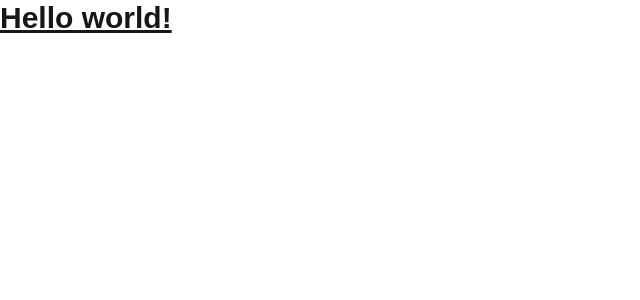
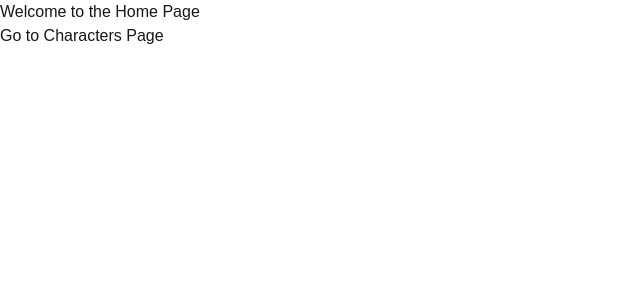
Before and after one commit to pgm-lukaverv/frontend-stage-test, a Next.js app: page / in a window 1280 px wide. Shown: the top 300 px of the page, without its empty margins (0-640 px from the left). Built offline with nearby package versions, Linux system fonts and the light colour scheme.

Commit message:
feat: add Characters page and update Home page navigation

```diff
--- /dev/null
+++ b/src/app/characters/page.tsx
@@ -0,0 +1,3 @@
+export default function Characters() {
+    return <h1>Characters Page</h1>;
+}
--- a/src/app/page.tsx
+++ b/src/app/page.tsx
@@ -1,3 +1,16 @@
+import Link from "next/link";
+
 export default function Home() {
-  return <h1 className="text-3xl font-bold underline">Hello world!</h1>;
+  return (
+    <main>
+      <h1>Welcome to the Home Page</h1>
+      <nav>
+        <ul>
+          <li>
+            <Link href="/characters">Go to Characters Page</Link>
+          </li>
+        </ul>
+      </nav>
+    </main>
+  );
 }
```
